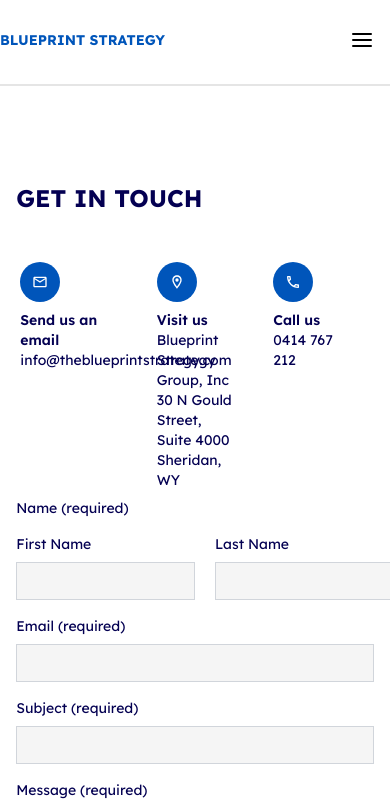
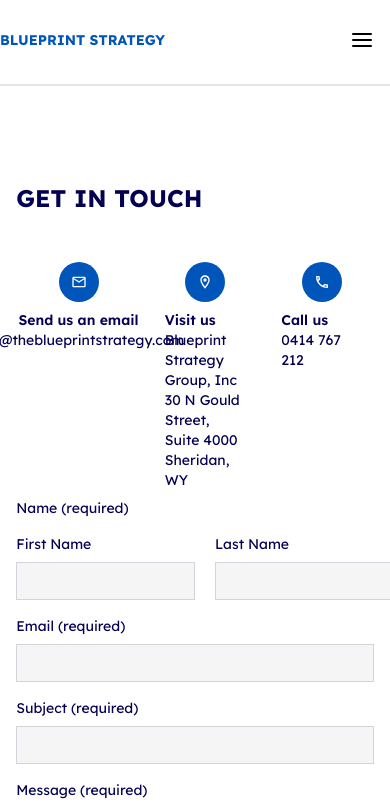
Before and after one commit to EdgarAmpiire/blueprints-web, a React (Create React App) app: page /contact-us in a window 390 px wide. Shown: the top 807 px of the page. Built offline with nearby package versions, Linux system fonts and the light colour scheme; what tw-elements would draw is missing.

Commit message:
responsiveness

```diff
--- a/src/features/contactUs/components/Form.jsx
+++ b/src/features/contactUs/components/Form.jsx
@@ -22,14 +22,14 @@ export const Form = () => {
 
                 {/* Item One  */}
                 <div className="w-4/12 lg:w-full">
-                  <div className="flex flex-col lg:flex-row gap-2 w-full">
-                    <div className="w-1.5/12">
+                  <div className="flex flex-col lg:flex-row gap-2 w-full justify-center items-center lg:justify-start lg:items-start">
+                    <div className="lg:w-1.5/12">
                       <div className="flex py-3 px-3 bg-[#0055BA] rounded-full w-fit">
                         <MdOutlineEmail className="text-white" />
                       </div>
                     </div>
 
-                    <div className="text-sm w-10/12">
+                    <div className="text-sm lg:w-10/12 text-center lg:text-left">
                       <p className="text-[#040052] font-semibold">
                         Send us an email
                       </p>
@@ -43,13 +43,13 @@ export const Form = () => {
                 {/* Item Two  */}
 
                 <div className="w-4/12 lg:w-full">
-                  <div className="flex gap-2 flex-col lg:flex-row w-full">
+                  <div className="flex gap-2 flex-col lg:flex-row w-full justify-center items-center lg:justify-start lg:items-start">
                     <div className="w-1.5/12">
                       <div className="flex py-3 px-3 bg-[#0055BA] rounded-full w-fit h-fit">
                         <MdOutlineLocationOn className="text-white" />
                       </div>
                     </div>
-                    <div className="text-sm w-10/12">
+                    <div className="text-sm w-10/12 ">
                       <div>
                         <p className="text-[#040052] font-semibold">Visit us</p>
                         <p className="text-[#040052] ">
@@ -67,7 +67,7 @@ export const Form = () => {
                 {/* Item Three  */}
 
                 <div className="w-4/12 lg:w-full">
-                  <div className="flex gap-2 flex-col lg:flex-row">
+                  <div className="flex gap-2 flex-col lg:flex-row w-full justify-center items-center lg:justify-start lg:items-start">
                     <div className="w-1.5/12">
                       <div className="flex py-3 px-3 bg-[#0055BA] rounded-full w-fit h-fit">
                         <MdOutlineLocalPhone className="text-white" />
```
